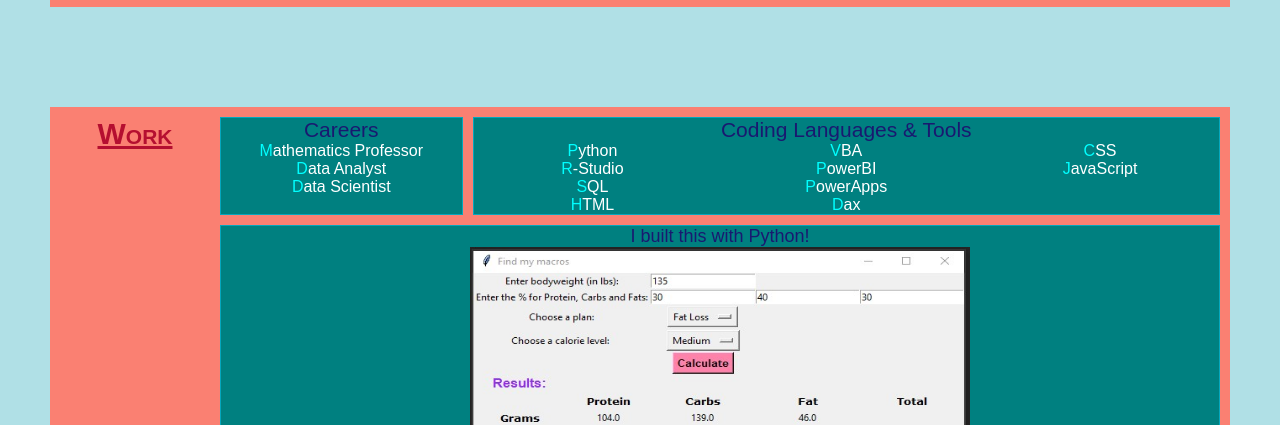
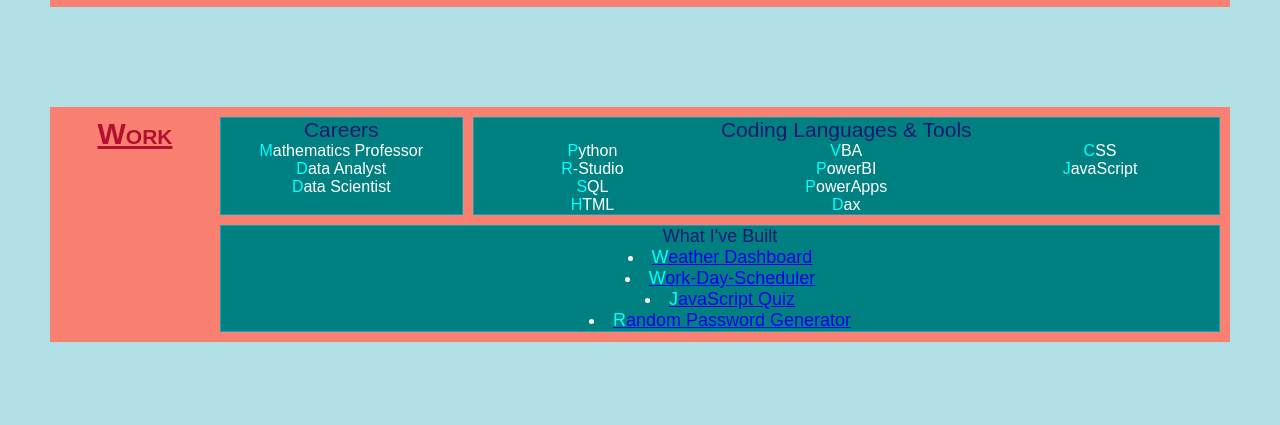
Before and after one commit to deannapi/portfolio, a plain HTML site: page index.html in a window 1280 px wide. Shown: the part 624-1049 px from the top of the page. Drawn offline with Linux system fonts and the light colour scheme.

Commit message:
added apps built

```diff
--- a/index.html
+++ b/index.html
@@ -72,10 +72,22 @@
               </div>
         </div>
         <div class="grid-m">
-          <h4>I built this with Python!</h4>
-          <a href="https://github.com/deannapi/macros" >
-            <img src="./assets/images/macros.jpg" alt="macronutrient-calculator" >
-          </a>
+          <h4>What I've Built</h4>
+            <ul>
+              <li>
+                <a href="https://deannapi.github.io/weather-app/" >Weather Dashboard </a>
+              </li>
+              <li>
+                <a href="https://deannapi.github.io/work-day-scheduler/">Work-Day-Scheduler</a>
+              </li>
+              <li>
+                <a href="https://deannapi.github.io/js-quiz/">JavaScript Quiz</a>
+              </li>
+              <li>
+                <a href="https://deannapi.github.io/password-generator/">Random Password Generator</a>
+              </li>
+            </ul>
+
         </div>
       </div>
     </section>
```
